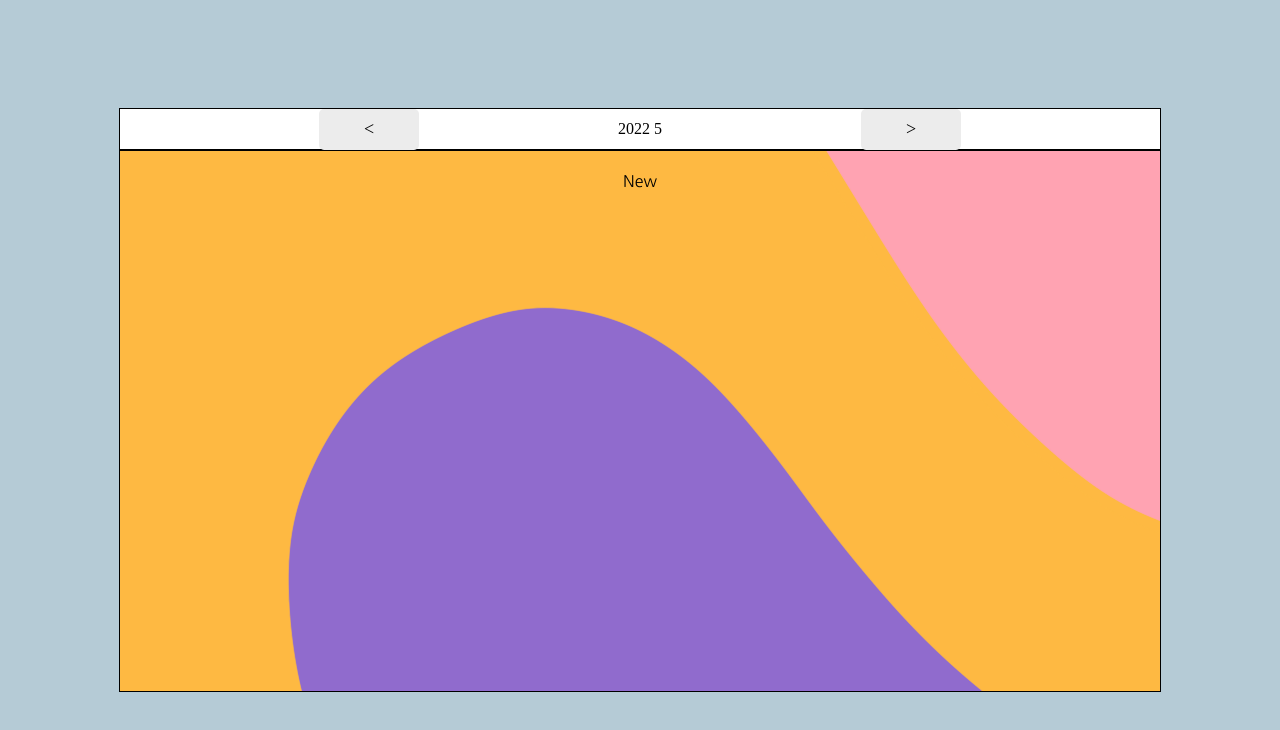
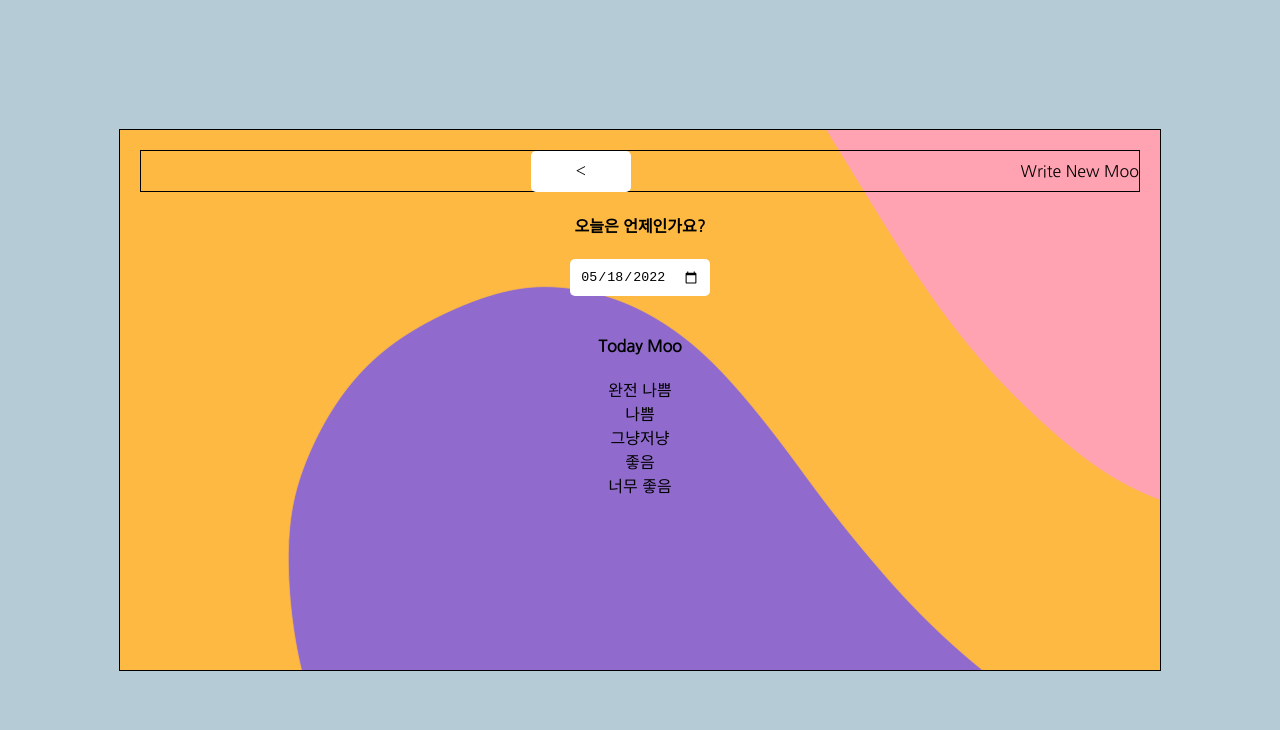
Before and after one commit to yeeahG/Project-Moodiary, a React (Create React App) app: page /new in a window 1280 px wide. Shown: the top 730 px of the page. Built offline with nearby package versions, Linux system fonts and the light colour scheme.

Commit message:
[CREATE]Write new diary

```diff
--- a/src/App.js
+++ b/src/App.js
@@ -113,7 +113,8 @@ function App() {
       onCreate, onEdit, onRemove,
     }}>
 
-    <Header
+
+    {/*<Header
       // headText={"App"}
       // leftChild={
       //   <MyButton text={"left"} onClick={() => alert("left clicked")} />
@@ -121,7 +122,7 @@ function App() {
       // rightChild={
       //   <MyButton text={"right"} onClick={() => alert("right clicked")} />
       // }
-    />
+    />*/}
 
     <BrowserRouter>
       <div className="App">
--- /dev/null
+++ b/src/components/DiaryEditor.css
@@ -0,0 +1,18 @@
+.editor__container {
+
+}
+
+.editor__container section {
+    margin-bottom: 40px;
+}
+
+.editor__container h4 {
+    font-weight: bold;
+}
+
+.input__box .input__date {
+    border: none;
+    border-radius: 5px;
+    padding: 10px 10px;
+    cursor: pointer;
+}
--- /dev/null
+++ b/src/components/DiaryEditor.js
@@ -0,0 +1,77 @@
+import React, { useState } from 'react'
+import { useNavigate } from 'react-router-dom'
+import Header from './Header'
+import MyButton from './MyButton'
+import './DiaryEditor.css'
+
+//calender에 오늘날짜 고정
+const getStringDate = (date) => {
+    return date.toISOString().slice(0, 10);
+}
+
+const emotionList = [
+    {
+        emotion_id: 1,
+        emotion_img: process.env.PUBLIC_URL + `/images/emotion1.png`,
+        emotion_descript: '완전 나쁨',
+    },    {
+        emotion_id: 2,
+        emotion_img: process.env.PUBLIC_URL + `/images/emotion2.png`,
+        emotion_descript: '나쁨',
+    },    {
+        emotion_id: 3,
+        emotion_img: process.env.PUBLIC_URL + `/images/emotion3.png`,
+        emotion_descript: '그냥저냥',
+    },    {
+        emotion_id: 4,
+        emotion_img: process.env.PUBLIC_URL + `/images/emotion4.png`,
+        emotion_descript: '좋음',
+    },    {
+        emotion_id: 5,
+        emotion_img: process.env.PUBLIC_URL + `/images/emotion5.png`,
+        emotion_descript: '너무 좋음',
+    },
+]
+
+const DiaryEditor = () => {
+    const navigate = useNavigate();
+
+    console.log(getStringDate(new Date()));
+    const [date, setDate] = useState(getStringDate(new Date()));
+
+    return (
+      <div className='editor__container'>
+        <Header
+          headText={'Write New Moo'}
+          leftChild={<MyButton text={'<'} onClick={() => navigate(-1)}/>}
+        />
+
+        <div>
+
+          <section>
+            <h4>오늘은 언제인가요?</h4>
+            <div className='input__box'>
+              <input
+                className='input__date'
+                value={date}
+                onChange={(e) => setDate(e.target.value)}
+                type='date'
+              />
+            </div>
+          </section>
+
+          <section>
+              <h4>Today Moo</h4>
+              <div className='input__box__emotion__list__wrapper'>
+                  {emotionList.map((it) => (
+                  <div key={it.emotion_id}>{it.emotion_descript}</div>
+                  ))}
+              </div>
+          </section>
+        </div>
+
+      </div>
+    )
+}
+
+export default DiaryEditor
--- a/src/components/Header.js
+++ b/src/components/Header.js
@@ -2,7 +2,8 @@ import React, { useState } from 'react'
 import './Header.css'
 import MyButton from './MyButton';
 
-const Header = () => {
+const Header = ({headText, leftChild, rightChild}) => {
+  /*
   const [curDate, setCurDate] = useState(new Date());
   console.log(curDate);
 
@@ -15,14 +16,20 @@ const Header = () => {
   const decreaseMonth = () => {
     setCurDate(new Date(curDate.getFullYear(), curDate.getMonth()-1, curDate.getDate()))
   }
+  */
+ console.log(leftChild);
 
 
   return (
   <div className='header__container'>
+    {/*
     <MyButton text={'<'} onClick={decreaseMonth}/>
     {headText}
     <MyButton text={'>'} onClick={increaseMonth}/>
-
+  */}
+  {leftChild}
+  {headText}
+  {rightChild}
   </div>
   )
 }
--- a/src/components/MyButton.css
+++ b/src/components/MyButton.css
@@ -4,7 +4,7 @@
 }
 
 .MyButton_default {
-    background-color: #ececec;
+    background-color: white;
     color: black;
 }
 
--- a/src/pages/New.js
+++ b/src/pages/New.js
@@ -1,8 +1,44 @@
-import React from 'react'
+import React, { useState } from 'react'
+import { useNavigate } from 'react-router-dom'
+import DiaryEditor from '../components/DiaryEditor'
+import Header from '../components/Header'
+import MyButton from '../components/MyButton'
+
+//calender에 오늘날짜 고정
+const getStringDate = (date) => {
+  return date.toISOString().slice(0, 10);
+}
 
 const New = () => {
+  // const navigate = useNavigate();
+
+  // console.log(getStringDate(new Date()));
+  // const [date, setDate] = useState(getStringDate(new Date()));
+
   return (
-    <div>New</div>
+    <div>
+      <DiaryEditor />
+    </div>
+  //   <div>
+  //     <Header
+  //       headText={'Write New Moo'}
+  //       leftChild={<MyButton text={'<'} onClick={() => navigate(-1)}/>}
+  //     />
+
+  //     <div>
+  //       <section>
+  //         <h4>오늘은 언제인가요?</h4>
+  //         <div className='input__box'>
+  //           <input
+  //             className='input__date'
+  //             value={date}
+  //             onChange={(e) => setDate(e.target.value)}
+  //             type='date'
+  //           />
+  //         </div>
+  //       </section>
+  //     </div>
+  //   </div>
   )
 }
 
```
